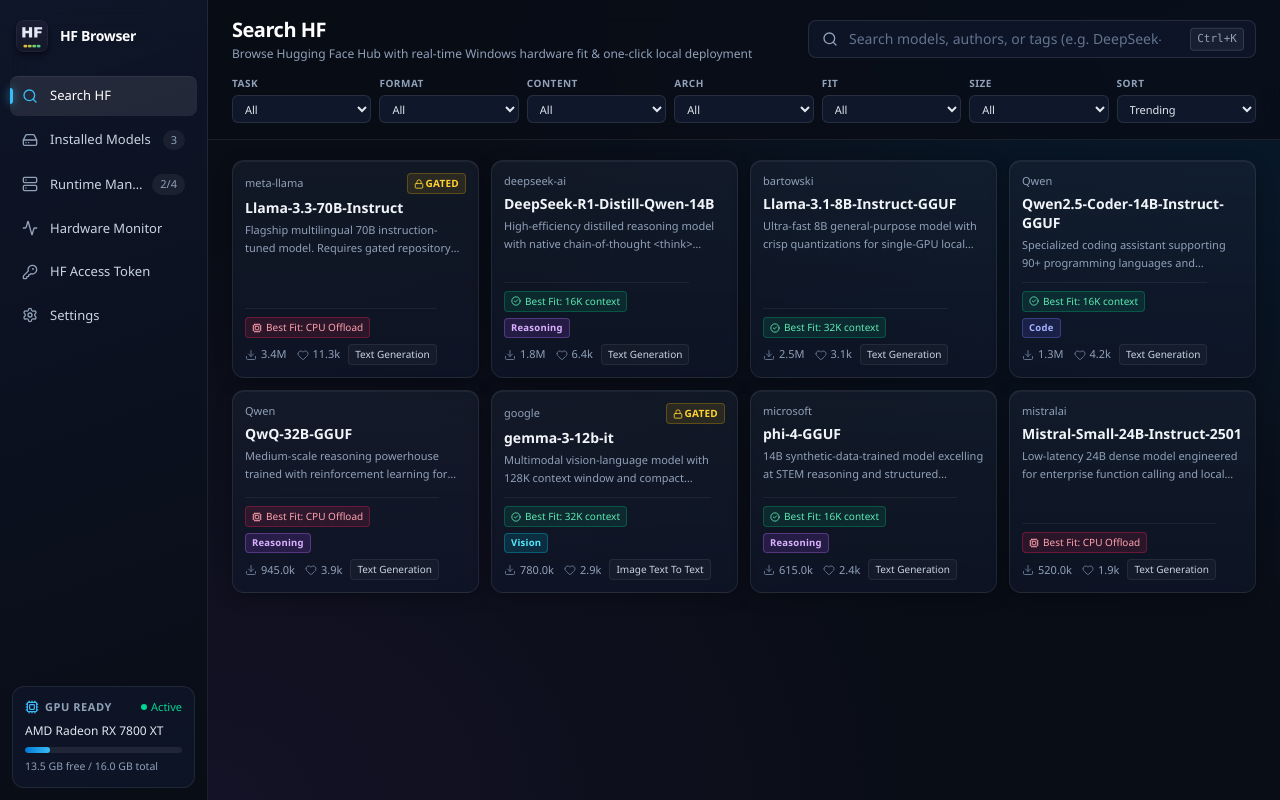
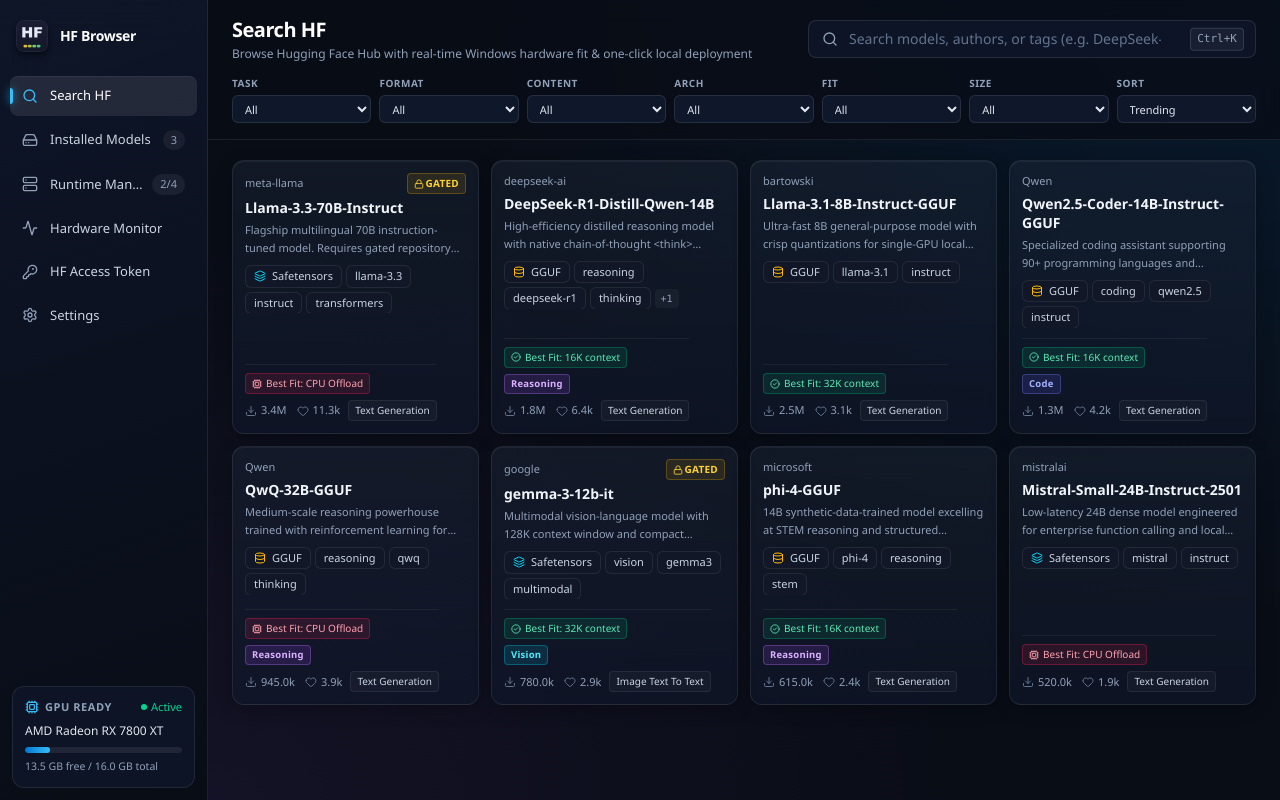
Before and after one commit to ClinicalSuppression/huggingface-browser, a React (Vite) app: page / in a window 1280 px wide. Built offline with nearby package versions, Linux system fonts and the light colour scheme.

Commit message:
feat: mirror Hugging Face model tags with custom icons and formatting

```diff
--- /dev/null
+++ b/src/ui/components/HfTagPill.tsx
@@ -0,0 +1,72 @@
+import React from 'react';
+import { Layers, Database, Scale, Hash, FileText } from 'lucide-react';
+
+interface HfTagPillProps {
+  tag: string;
+}
+
+export function formatHfTag(rawTag: string): { label: string; iconType?: 'safetensors' | 'gguf' | 'mlx' | 'license' | 'precision' | 'arxiv' } | null {
+  const lower = rawTag.toLowerCase();
+
+  // Filter out internal Hugging Face metadata tags
+  if (lower.startsWith('region:') || lower.startsWith('base_model:') || lower === 'endpoints_compatible') {
+    return null;
+  }
+
+  if (lower.startsWith('license:')) {
+    const lic = rawTag.slice(8);
+    return { label: `License: ${lic}`, iconType: 'license' };
+  }
+
+  if (lower === 'safetensors') {
+    return { label: 'Safetensors', iconType: 'safetensors' };
+  }
+
+  if (lower === 'gguf') {
+    return { label: 'GGUF', iconType: 'gguf' };
+  }
+
+  if (lower === 'mlx') {
+    return { label: 'MLX', iconType: 'mlx' };
+  }
+
+  if (lower === '4-bit' || lower === '8-bit' || lower === '2-bit' || lower.includes('precision')) {
+    const prec = lower.replace('-precision', '').replace('precision', '').trim();
+    return { label: `${prec} precision`, iconType: 'precision' };
+  }
+
+  if (lower.startsWith('arxiv:')) {
+    return { label: rawTag, iconType: 'arxiv' };
+  }
+
+  return { label: rawTag };
+}
+
+export const HfTagPill: React.FC<HfTagPillProps> = ({ tag }) => {
+  const formatted = formatHfTag(tag);
+  if (!formatted) return null;
+
+  return (
+    <span className="inline-flex shrink-0 items-center gap-1.5 rounded-md border border-white/[0.08] bg-[#111726] px-2 py-0.5 text-[11px] font-medium text-slate-300 hover:border-white/[0.18] hover:text-white transition-colors">
+      {formatted.iconType === 'safetensors' && (
+        <Layers className="h-3 w-3 text-cyan-400" aria-hidden={true} />
+      )}
+      {formatted.iconType === 'gguf' && (
+        <Database className="h-3 w-3 text-amber-400" aria-hidden={true} />
+      )}
+      {formatted.iconType === 'mlx' && (
+        <span className="rounded bg-white/[0.1] px-1 py-0.2 font-mono text-[9px] font-bold text-white">MLX</span>
+      )}
+      {formatted.iconType === 'license' && (
+        <Scale className="h-3 w-3 text-slate-400" aria-hidden={true} />
+      )}
+      {formatted.iconType === 'precision' && (
+        <Hash className="h-3 w-3 text-purple-400" aria-hidden={true} />
+      )}
+      {formatted.iconType === 'arxiv' && (
+        <FileText className="h-3 w-3 text-indigo-400" aria-hidden={true} />
+      )}
+      <span className="truncate">{formatted.label}</span>
+    </span>
+  );
+};
--- a/src/ui/components/ModelCard.tsx
+++ b/src/ui/components/ModelCard.tsx
@@ -2,6 +2,7 @@ import React, { useMemo } from 'react';
 import { Download, Heart, Lock, Cpu, CheckCircle2, AlertTriangle } from 'lucide-react';
 import { HardwareProfile, HfModelSearchResult } from '../../types';
 import { detectReasoningRequirements } from '../../core/presets';
+import { HfTagPill } from './HfTagPill';
 import {
   calculateBestFitContext,
   formatCompactNumber,
@@ -238,6 +239,20 @@ export const ModelCard: React.FC<ModelCardProps> = ({
             {model.description}
           </p>
         )}
+
+        {/* Hugging Face Tags Row (Mirroring HF.co) */}
+        {model.tags && model.tags.length > 0 && (
+          <div className="mt-2 flex flex-wrap items-center gap-1 overflow-hidden max-h-12">
+            {model.tags.slice(0, 4).map((t) => (
+              <HfTagPill key={t} tag={t} />
+            ))}
+            {model.tags.length > 4 && (
+              <span className="rounded bg-white/[0.04] px-1.5 py-0.5 text-[10px] font-mono text-slate-400">
+                +{model.tags.length - 4}
+              </span>
+            )}
+          </div>
+        )}
       </div>
 
       {/* Compact Footer: Best Fit, Feature Badges & Stats */}
--- a/src/ui/components/ModelDetailDrawer.tsx
+++ b/src/ui/components/ModelDetailDrawer.tsx
@@ -46,6 +46,7 @@ import {
   formatContextLength,
   formatPipelineTag,
 } from '../utils/format';
+import { HfTagPill } from './HfTagPill';
 import { bridgeService } from '../data/mockService';
 
 interface ModelDetailDrawerProps {
@@ -708,6 +709,15 @@ export const ModelDetailDrawer: React.FC<ModelDetailDrawerProps> = ({
             {formatContextLength(maxContextTokens)}
             {isRopeScaled ? ' (RoPE Scaled)' : ''}
           </p>
+
+          {/* Hugging Face Tags Strip matching HF.co */}
+          {model.tags && model.tags.length > 0 && (
+            <div className="mt-2 flex flex-wrap items-center gap-1.5 max-h-16 overflow-y-auto">
+              {model.tags.map((t) => (
+                <HfTagPill key={t} tag={t} />
+              ))}
+            </div>
+          )}
         </div>
 
         <div className="flex items-center gap-2">
--- a/src/ui/components/Sidebar.tsx
+++ b/src/ui/components/Sidebar.tsx
@@ -7,7 +7,6 @@ import {
   KeyRound,
   Settings,
   Cpu,
-  Sparkles,
 } from 'lucide-react';
 import { HardwareProfile } from '../../types';
 import { DetectedRuntime, NavTabId } from '../types';
```
